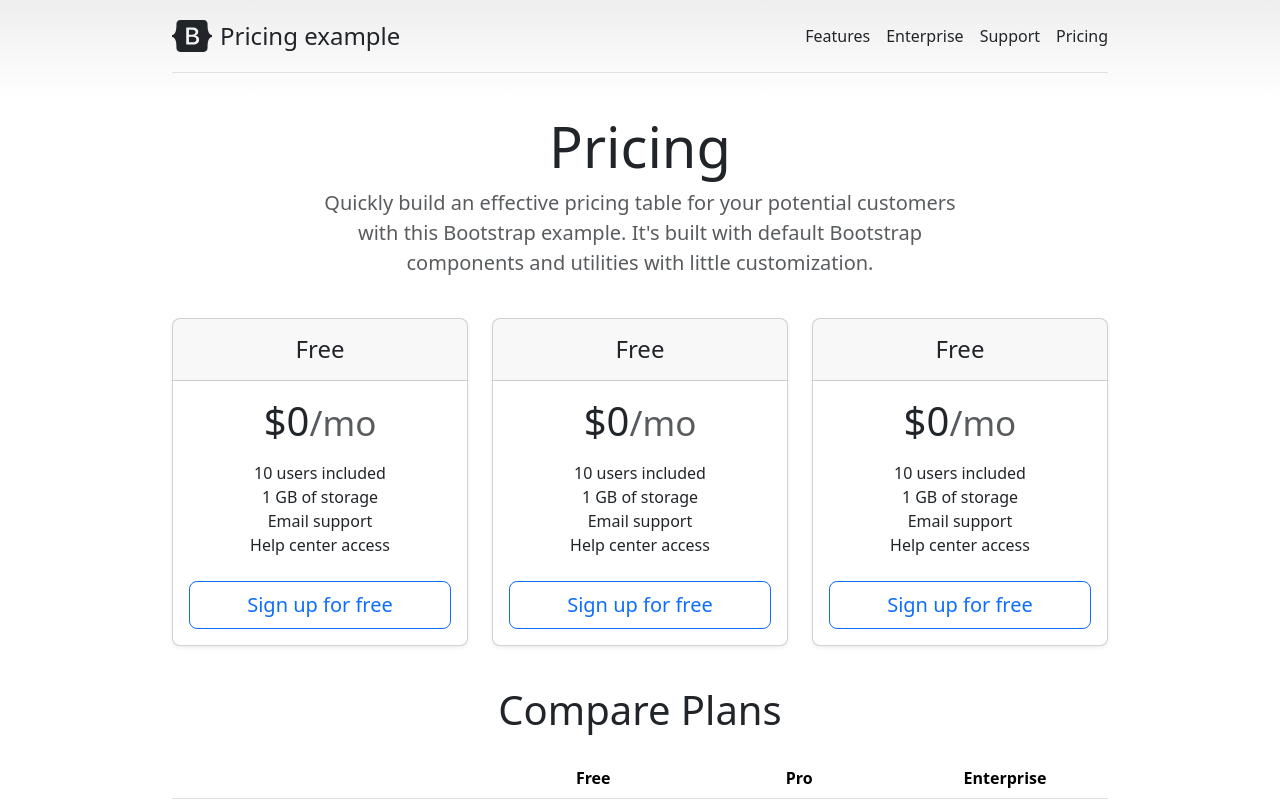
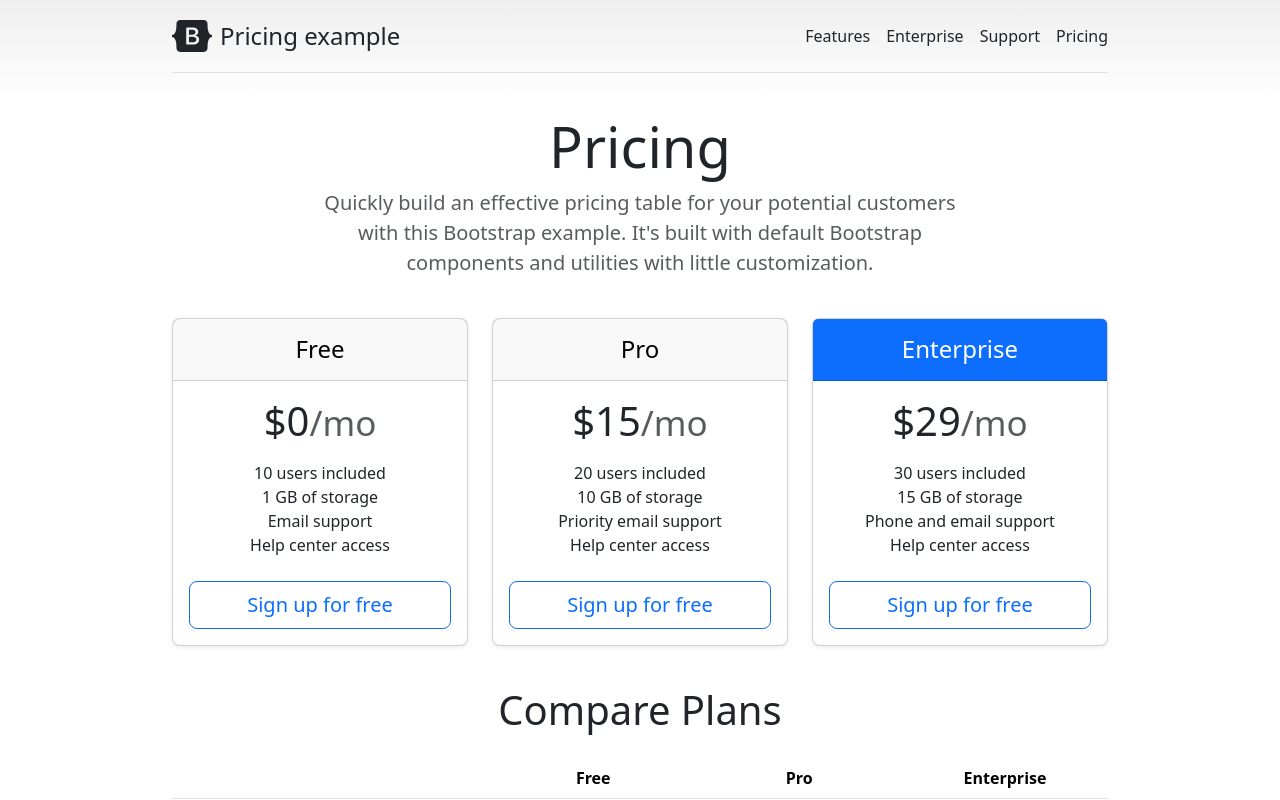
Before and after one commit to Training360/Angular-basic-2023-architect, an Angular app: page / in a window 1280 px wide. Shown: the top 800 px of the page. Built offline with nearby package versions, Linux system fonts and the light colour scheme.

Commit message:
start lesson-06

```diff
--- a/src/app/app.component.html
+++ b/src/app/app.component.html
@@ -43,13 +43,13 @@
   <main>
     <div class="row row-cols-1 row-cols-md-3 mb-3 text-center">
       <div class="col">
-        <app-price-card></app-price-card>
+        <app-price-card [plan]="pricing[0]"></app-price-card>
       </div>
       <div class="col">
-        <app-price-card></app-price-card>
+        <app-price-card [plan]="pricing[1]"></app-price-card>
       </div>
       <div class="col">
-        <app-price-card></app-price-card>
+        <app-price-card [plan]="pricing[2]" [cardClass]="primaryCardClass"></app-price-card>
       </div>
     </div>
 
--- a/src/app/app.component.ts
+++ b/src/app/app.component.ts
@@ -48,6 +48,11 @@ export class AppComponent {
     txt: 'text-white',
   };
 
+  primaryCardClass: {[k: string]: boolean} = {
+    'bg-primary': true,
+    'text-white': true,
+  };
+
   onChoosePlan(): void {
     this.isQuestionShow = true;
   }
--- a/src/app/common/price-card/price-card.component.html
+++ b/src/app/common/price-card/price-card.component.html
@@ -1,5 +1,5 @@
 <div class="card mb-4 rounded-3 shadow-sm">
-  <div class="card-header py-3">
+  <div [ngClass]="cardClass" class="card-header py-3">
     <h4 class="my-0 fw-normal">{{ plan.name }}</h4>
   </div>
   <div class="card-body">
--- a/src/app/common/price-card/price-card.component.ts
+++ b/src/app/common/price-card/price-card.component.ts
@@ -1,4 +1,4 @@
-import { Component } from '@angular/core';
+import { Component, Input } from '@angular/core';
 import { Plan } from 'src/app/model/plan';
 
 @Component({
@@ -8,7 +8,7 @@ import { Plan } from 'src/app/model/plan';
 })
 export class PriceCardComponent {
 
-  plan: Plan = {
+  @Input() plan: Plan = {
     name: 'Free',
     price: 0,
     users: 10,
@@ -16,6 +16,10 @@ export class PriceCardComponent {
     email: 'Email support',
   };
 
+  @Input() cardClass: {[k: string]: boolean} = {
+    'text-black': true,
+  };
+
   onChoosePlan(): void {
     //
   }
```
